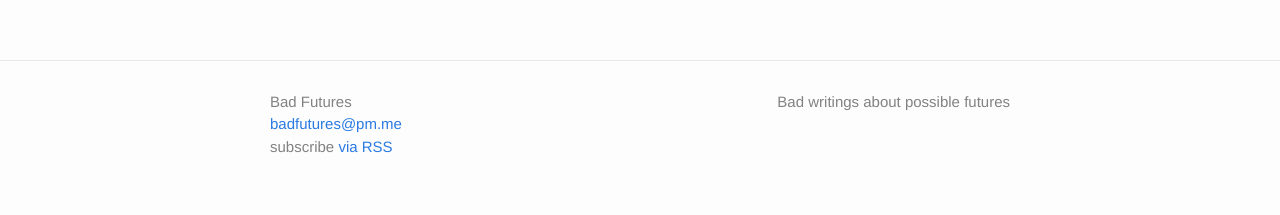
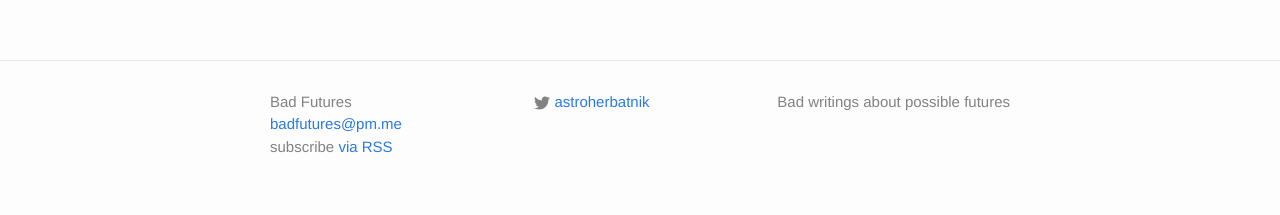
Before and after one commit to badfutures/badfutures.github.io, a Jekyll site: the page built from _posts/2019-08-08-0.md, in a window 1280 px wide. Shown: the part 1177-1392 px from the top of the page. Built offline with Jekyll 4.4.1, drawn with Linux system fonts in a browser that asks for light colours.

Commit message:
Adding Twitter

```diff
--- a/_config.yml
+++ b/_config.yml
@@ -12,6 +12,7 @@ description: > # this means to ignore newlines until "baseurl:"
   Bad writings about possible futures
 baseurl: "" # the subpath of your site, e.g. /blog
 url: "http://badfutures.github.io" # the base hostname & protocol for your site
+twitter_username: "astroherbatnik"
 
 # Build settings
 markdown: kramdown
```
